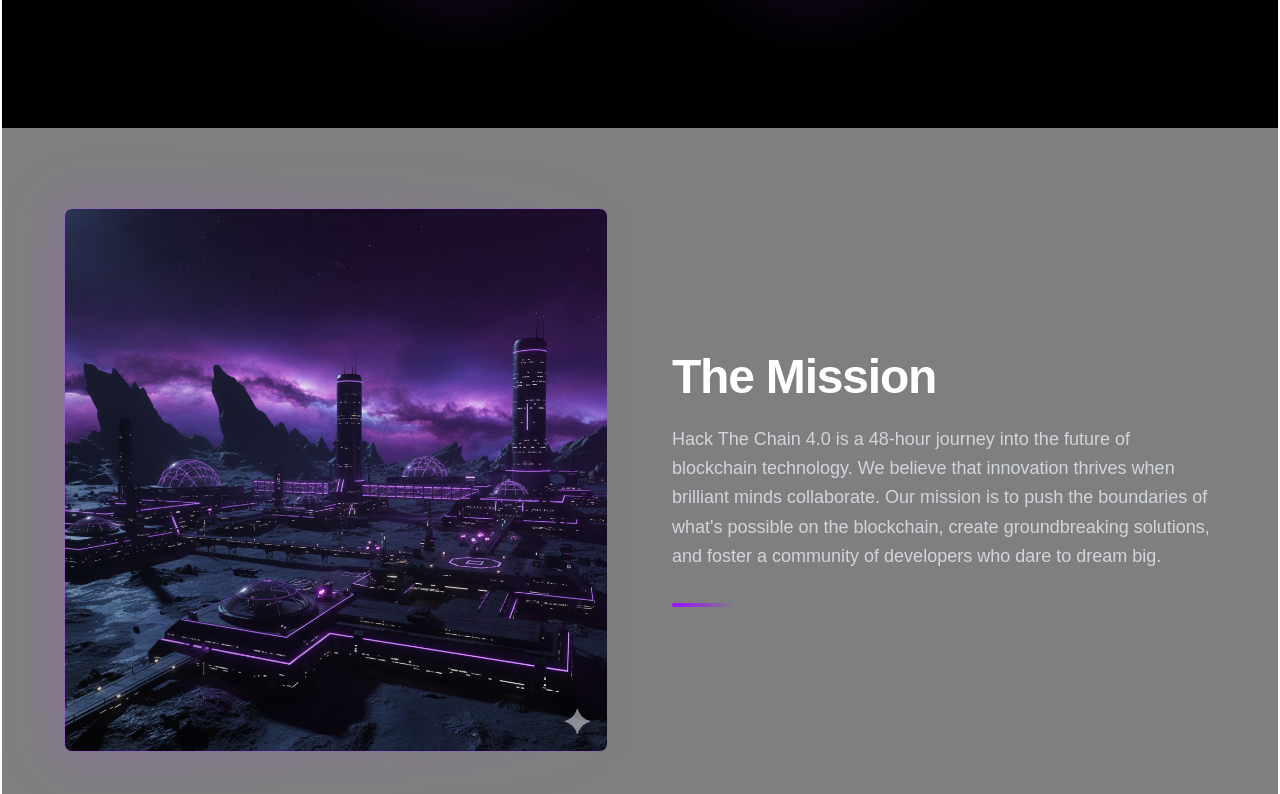
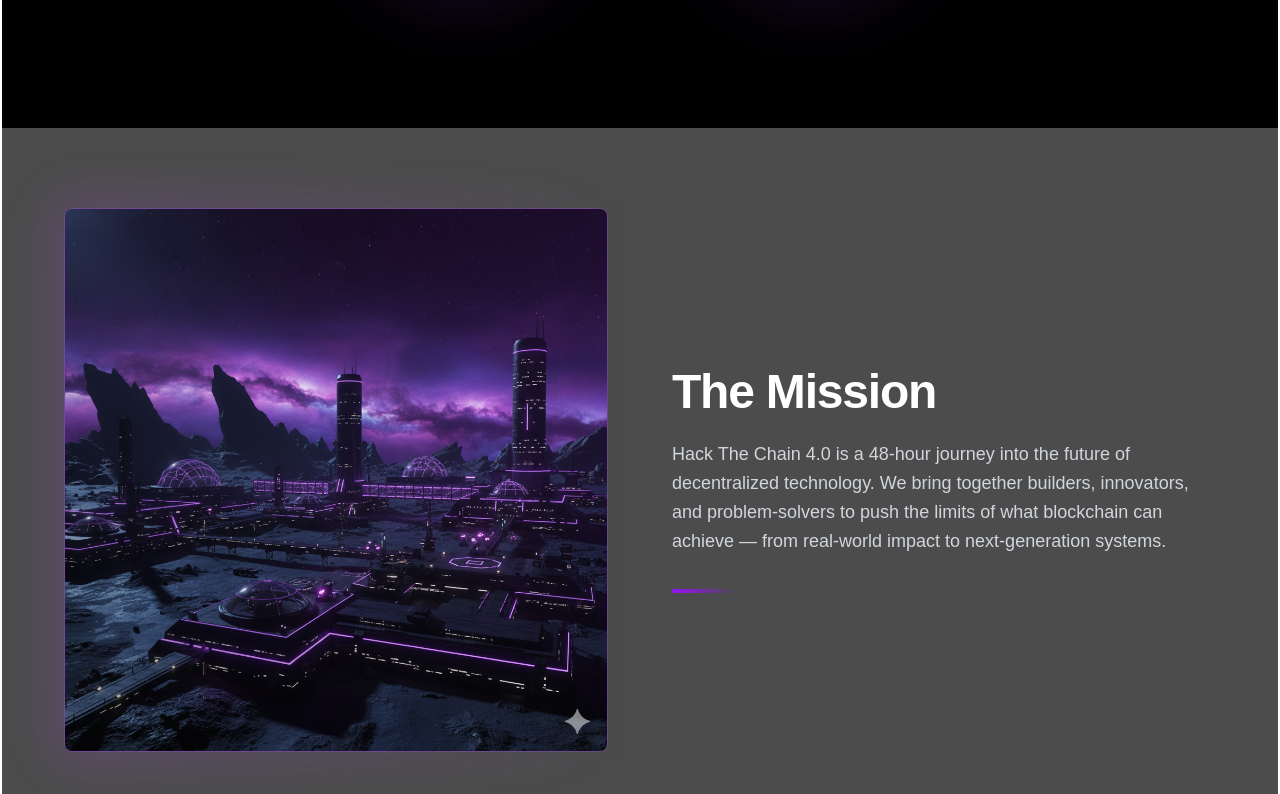
Before and after one commit to satyamrajawat-1/codebase, a Next.js app: page / in a window 1280 px wide. Shown: the part 1806-2600 px from the top of the page. Built offline with nearby package versions, Linux system fonts and the light colour scheme.

Commit message:
something

```diff
--- a/src/app/components/sections/Details.jsx
+++ b/src/app/components/sections/Details.jsx
@@ -1,5 +1,5 @@
 import Image from "next/image";
-import GlassCard from "@/components/ui/GlassCard";
+import GlassCard from "@/app/components/ui/GlassCard";
 
 export default function Details() {
   return (
--- a/src/app/page.js
+++ b/src/app/page.js
@@ -2,12 +2,14 @@ import Hero from "./pages/Hero";
 import About from "./pages/About";
 import Image from "next/image";
 import Tracks from "./components/sections/Tracks.jsx";
+import Details from "./components/sections/Details";
 export default function Home() {
   return (
     <>
     <Hero/>
     <Tracks/>
     <About/>
+    <Details/>
     </>
 
   )
--- a/src/app/pages/About.jsx
+++ b/src/app/pages/About.jsx
@@ -2,45 +2,45 @@
 
 export default function About() {
   return (
-    <section className="w-full py-20 px-4 bg-black/50">
+    <section className="w-full py-20 px-4 bg-black/70">
       <div className="max-w-6xl mx-auto">
         {/* Two-Column Layout */}
         <div className="grid grid-cols-1 lg:grid-cols-2 gap-12 lg:gap-16 items-center">
+
           {/* Left Side - Image */}
-          <div className="relative h-96 lg:h-full min-h-96">
+          <div className="relative min-h-96 lg:min-h-128">
             {/* Subtle glow accent */}
             <div className="absolute -inset-2 bg-linear-to-r from-purple-500/20 to-transparent rounded-lg blur-xl" />
 
             {/* Image Container */}
-            <div className="relative rounded-lg overflow-hidden backdrop-blur-sm border border-purple-500/30">
+            <div className="relative h-full rounded-lg overflow-hidden border border-purple-500/30 backdrop-blur-sm">
               <img
                 src="/assets/images/mission-base.webp"
-                alt="Mission base"
+                alt="Futuristic mission control base"
                 className="w-full h-full object-cover"
               />
-              {/* Subtle glass effect overlay */}
-              <div className="absolute inset-0 bg-linear-to-tr from-black/20 via-transparent to-purple-500/10" />
+
+              {/* Glass overlay */}
+              <div className="absolute inset-0 bg-linear-to-tr from-black/30 via-transparent to-purple-500/10" />
             </div>
           </div>
 
           {/* Right Side - Text Content */}
           <div className="flex flex-col justify-center">
-            {/* Heading */}
             <h2 className="text-4xl md:text-5xl font-bold text-white mb-6 tracking-tight">
               The Mission
             </h2>
 
-            {/* Mission Paragraph */}
             <p className="text-lg text-gray-300 leading-relaxed mb-8">
-              Hack The Chain 4.0 is a 48-hour journey into the future of blockchain technology.
-              We believe that innovation thrives when brilliant minds collaborate. Our mission is to
-              push the boundaries of what's possible on the blockchain, create groundbreaking solutions,
-              and foster a community of developers who dare to dream big.
+              Hack The Chain 4.0 is a 48-hour journey into the future of decentralized technology.
+              We bring together builders, innovators, and problem-solvers to push the limits of
+              what blockchain can achieve — from real-world impact to next-generation systems.
             </p>
 
-            {/* Subtle accent line */}
+            {/* Accent line */}
             <div className="w-16 h-1 bg-linear-to-r from-purple-600 to-transparent rounded-full" />
           </div>
+
         </div>
       </div>
     </section>
```
